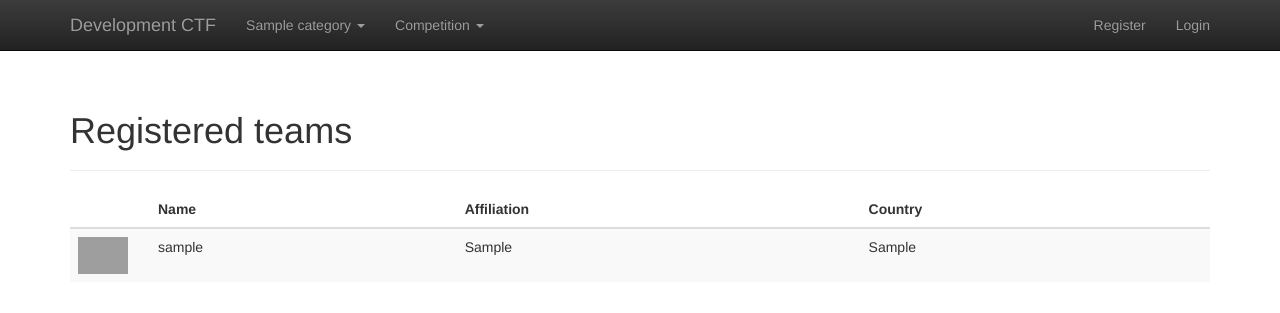
After one commit to fausecteam/ctf-gameserver, a Django app: page /competition/teams/ in a window 1280 px wide. The commit adds this page. Shown: the top 313 px of the page. Run offline with Django 3.2, Linux system fonts and the light colour scheme; tables that the repository leaves empty hold one stand-in row (values such as "Sample post"); parts of the project's set-up code (start-up, migrations or seed data) failed here and were passed over; some libraries are stand-ins or nearby versions; grey boxes are pictures that could not be loaded.

Commit message:
Implement public list of registered teams

```diff
--- /dev/null
+++ b/web/ctf_gameserver/web/registration/templates/team_list.html
@@ -0,0 +1,39 @@
+{% extends 'base.html' %}
+{% load i18n %}
+
+{% block content %}
+<div class="page-header">
+    <h1>{% block title %}{% trans 'Registered teams' %}{% endblock %}</h1>
+</div>
+
+<div class="table-responsive">
+    <table class="table table-striped">
+        <thead>
+            <tr>
+                <th class="image-column"><!-- Image --></th>
+                <th>Name</th>
+                <th>Affiliation</th>
+                <th>Country</th>
+            </tr>
+        </thead>
+
+        <tbody>
+            {% for team in teams %}
+            <tr>
+                <td>
+                    {% if team.image %}
+                    <a href="{{ team.image.url }}">
+                        <img class="team-image" src="{{ team.image.get_thumbnail_url }}"
+                         alt="{{ team.user.username }}" />
+                    </a>
+                    {% endif %}
+                </td>
+                <td>{{ team.user.username }}</td>
+                <td>{% if team.affiliation %}{{ team.affiliation }}{% endif %}</td>
+                <td>{{ team.country }}</td>
+            </tr>
+            {% endfor %}
+        </tbody>
+    </table>
+</div>
+{% endblock %}
--- a/web/ctf_gameserver/web/registration/views.py
+++ b/web/ctf_gameserver/web/registration/views.py
@@ -1,4 +1,5 @@
 from django.db import transaction
+from django.views.generic import ListView
 from django.shortcuts import render, redirect
 from django.conf import settings
 from django.utils.translation import ugettext as _
@@ -12,6 +13,13 @@ from .models import Team
 from .util import email_token_generator
 
 User = get_user_model()    # pylint: disable=invalid-name
+
+
+class TeamList(ListView):
+
+    queryset = Team.objects.order_by('user__username')
+    context_object_name = 'teams'
+    template_name = 'team_list.html'
 
 
 @registration_open_required
--- a/web/ctf_gameserver/web/static/style.css
+++ b/web/ctf_gameserver/web/static/style.css
@@ -7,6 +7,14 @@
     margin-bottom: 60px;
 }
 
+.image-column {
+    width: 80px;
+}
+
+.team-image {
+    width: 50px;
+}
+
 .clearable-input-image {
     vertical-align: top;
 }
--- a/web/ctf_gameserver/web/templates/base.html
+++ b/web/ctf_gameserver/web/templates/base.html
@@ -53,8 +53,18 @@
                                 <li><a href="{{ page.get_absolute_url }}">{{ page.title }}</a></li>
                                 {% endfor %}
                             </ul>
-                        <li>
+                        </li>
                         {% endfor %}
+
+                        <li class="dropdown">
+                            <a href="#" class="dropdown-toggle" data-toggle="dropdown" role="button">
+                                {% trans 'Competition' %} <span class="caret"></span>
+                            </a>
+
+                            <ul class="dropdown-menu">
+                                <li><a href="{% url 'team_list' %}">{% trans 'Registered teams' %}</a></li>
+                            </ul>
+                        </li>
 
                         {% for page in pages_without_category %}
                         <li><a href="{{ page.get_absolute_url }}">{{ page.title }}</a></li>
--- a/web/ctf_gameserver/web/urls.py
+++ b/web/ctf_gameserver/web/urls.py
@@ -70,6 +70,11 @@ urlpatterns = [
         name='password_reset_complete'
     ),
 
+    url(r'^competition/teams/$',
+        registration_views.TeamList.as_view(),
+        name='team_list'
+    ),
+
     url(r'^admin/', include(admin_site.urls)),
 
     # Multiple seperate URL patterns have to be used to work around
```
